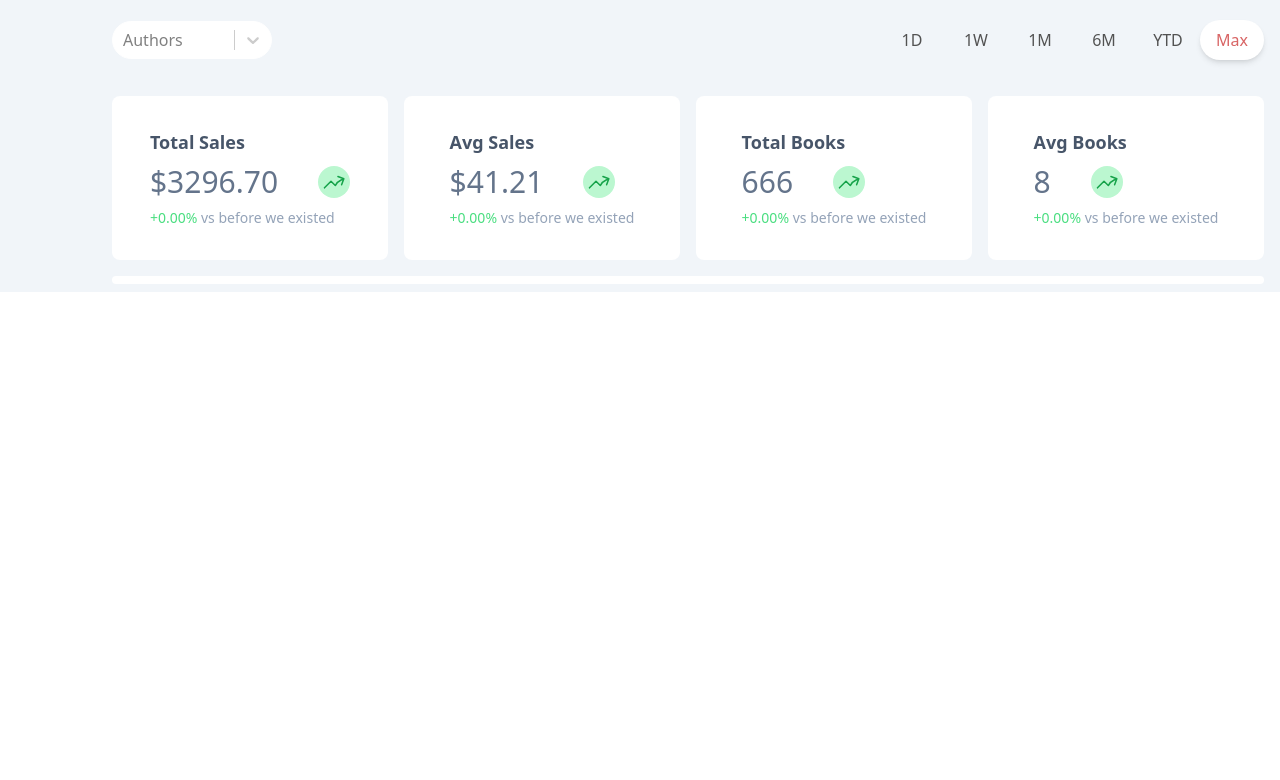
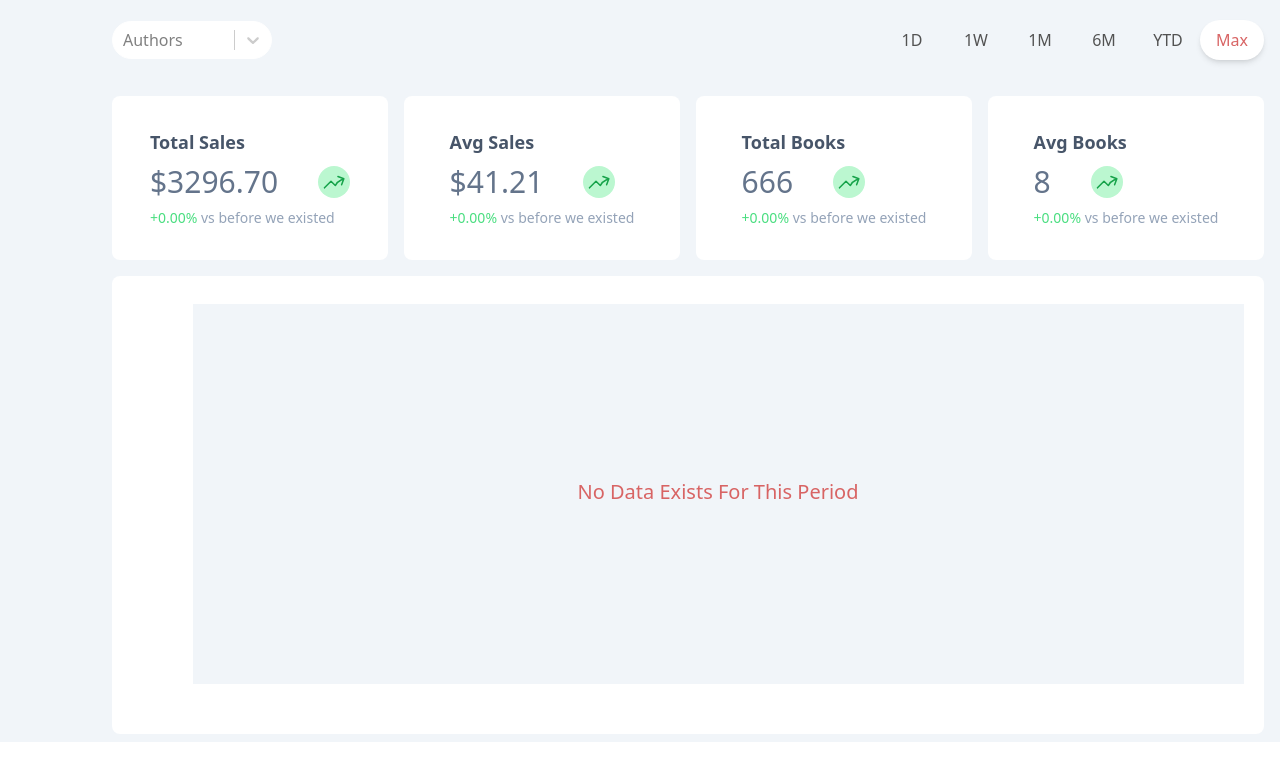
Before and after one commit to francoisdillinger/book_nook_frontend, a React (Vite) app: page / in a window 1280 px wide. Shown: the top 780 px of the page. Built offline with nearby package versions, Linux system fonts and the light colour scheme.

Commit message:
Add AuthorsAdminLineChart and authors_data

```diff
--- a/src/components/ChartComponents/AuthorsChart/AuthorsAdminChart.tsx
+++ b/src/components/ChartComponents/AuthorsChart/AuthorsAdminChart.tsx
@@ -3,6 +3,8 @@ import ChartToolTip from "../ChartToolTip";
 import { TooltipStateType } from "../ChartToolTip";
 import ResponsiveSVGContainer from "../../ResponsiveSVGContainer";
 import { MarginType } from "../AdminChart";
+import AuthorsAdminLineChart from "./AuthorsAdminLineChart";
+import { authors_data } from "../../../data/authors_data";
 // import {
 // 	AverageBooksType,
 // 	AverageSalesType,
@@ -129,12 +131,12 @@ export default function AuthorsAdminChart({
 				<div className="bg-white rounded-lg my-2 pt-2 w-full">
 					{/* Note to self: Yes, this component rerenders when tooltip appears and disappears */}
 					<ChartToolTip tooltip={tooltip} />
-					{/* <div className=" flex justify-center mt-10 md:mt-0">
+					<div className=" flex justify-center mt-10 md:mt-0">
 						<div className="w-full h-[450px]">
 							<ResponsiveSVGContainer>
-								<CategoriesAdminLineChart
+								<AuthorsAdminLineChart
 									//height and width are provided by the <ResponsiveSVGContainer>
-									categories={categories_data}
+									authors={authors_data}
 									margin={margin}
 									timeFilter={timeFilter}
 									tooltip={tooltip}
@@ -148,13 +150,13 @@ export default function AuthorsAdminChart({
 								/>
 							</ResponsiveSVGContainer>
 						</div>
-					</div> */}
+					</div>
 				</div>
 			</div>
 			<div className="border-box flex flex-wrap lg:flex-nowrap lg:ml-20 xl:ml-28 justify-between md:gap-4">
 				{/* <div className="bg-white rounded-lg my-2 pt-2 w-full lg:w-3/4 h-96">
 					<ResponsiveSVGContainer>
-						<CategoriesAdminBarChart
+						<AuthorsAdminBarChart
 							//height and width are provided by the <ResponsiveSVGContainer>
 							margin={margin}
 							timeFilter={timeFilter}
@@ -170,7 +172,7 @@ export default function AuthorsAdminChart({
 				</div> */}
 				{/* <div className="bg-white rounded-lg my-2 pt-2 w-full  lg:w-1/4 h-96">
 					<ResponsiveSVGContainer>
-						<CategoriesAdminPieChart
+						<AuthorsAdminPieChart
 							//height and width are provided by the <ResponsiveSVGContainer>
 							timeFilter={timeFilter}
 							tooltip={tooltip}
```
